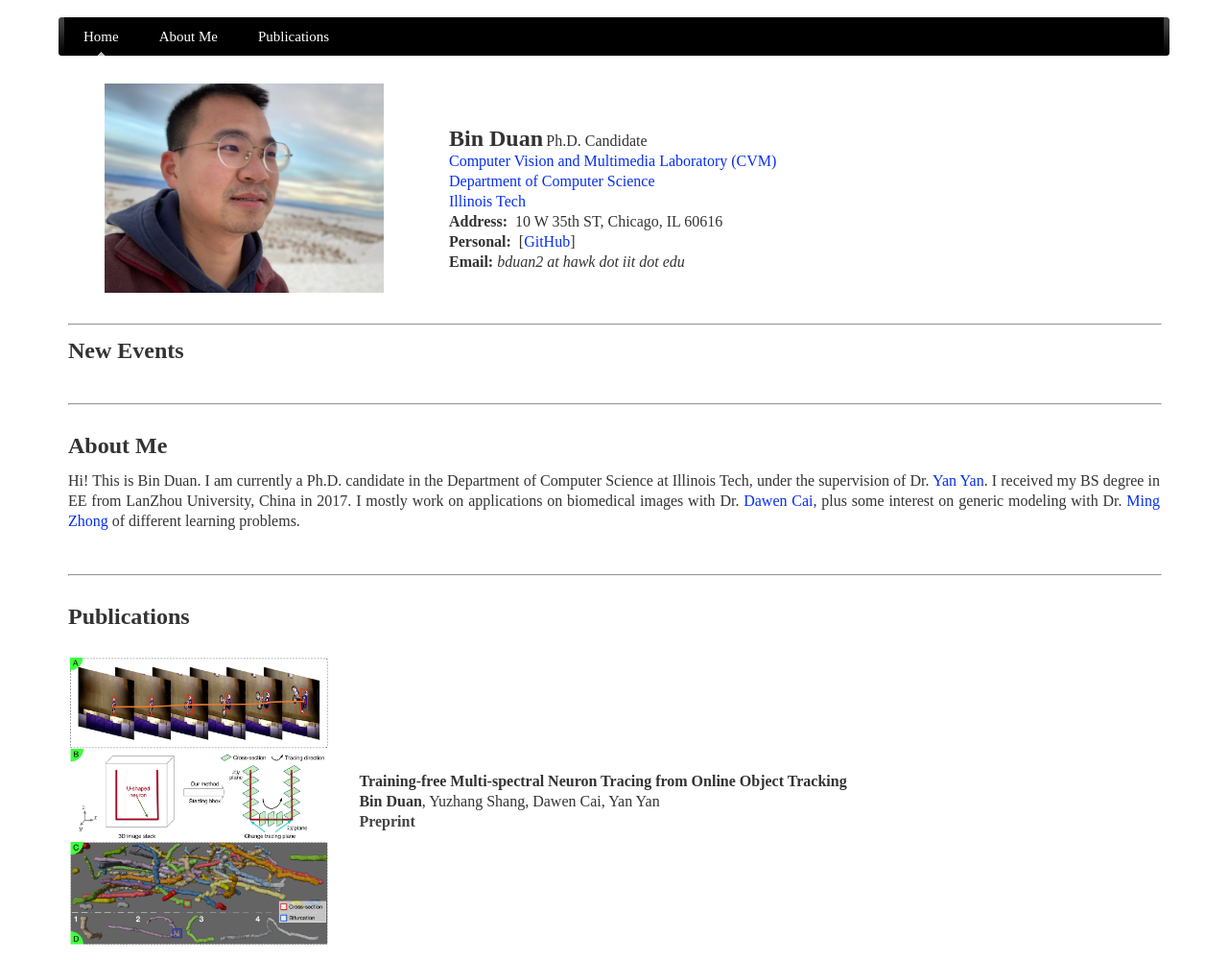
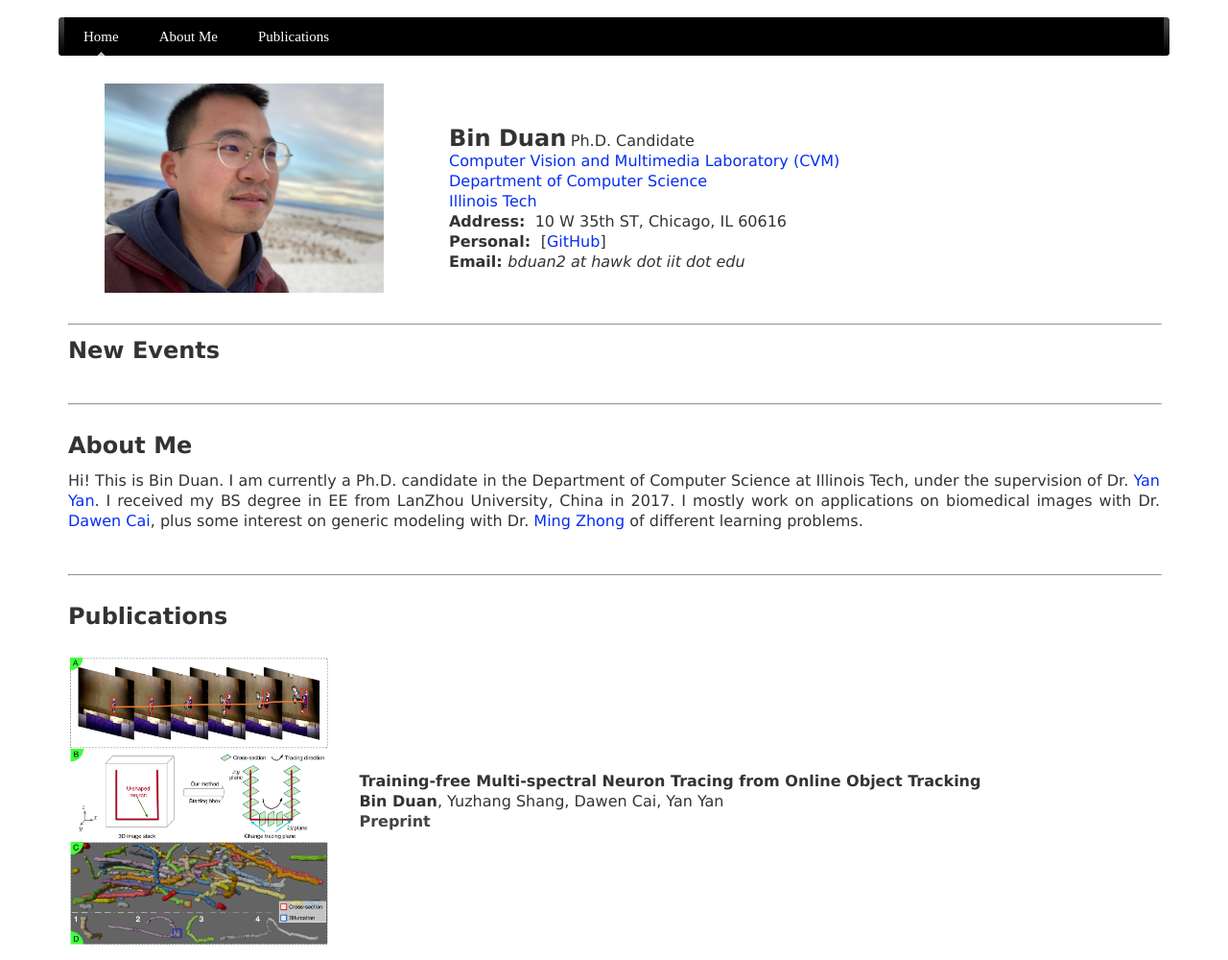
Before and after one commit to tuffr5/tuffr5.github.io, a plain HTML site: page index.html in a window 1280 px wide. Shown: the top 1000 px of the page at 96% size. Drawn offline with nearby package versions, Linux system fonts and the light colour scheme.

Commit message:
Update theme.css

```diff
--- a/css/theme.css
+++ b/css/theme.css
@@ -1,7 +1,7 @@
-.wsite-elements.wsite-not-footer:not(.wsite-header-elements) div.paragraph, .wsite-elements.wsite-not-footer:not(.wsite-header-elements) p, .wsite-elements.wsite-not-footer:not(.wsite-header-elements) .product-block .product-title, .wsite-elements.wsite-not-footer:not(.wsite-header-elements) .product-description, .wsite-elements.wsite-not-footer:not(.wsite-header-elements) .wsite-form-field label, .wsite-elements.wsite-not-footer:not(.wsite-header-elements) .wsite-form-field label, #wsite-content div.paragraph, #wsite-content p, #wsite-content .product-block .product-title, #wsite-content .product-description, #wsite-content .wsite-form-field label, #wsite-content .wsite-form-field label, .blog-sidebar div.paragraph, .blog-sidebar p, .blog-sidebar .wsite-form-field label, .blog-sidebar .wsite-form-field label {font-family:"Times New Roman" !important;}
+/* .wsite-elements.wsite-not-footer:not(.wsite-header-elements) div.paragraph, .wsite-elements.wsite-not-footer:not(.wsite-header-elements) p, .wsite-elements.wsite-not-footer:not(.wsite-header-elements) .product-block .product-title, .wsite-elements.wsite-not-footer:not(.wsite-header-elements) .product-description, .wsite-elements.wsite-not-footer:not(.wsite-header-elements) .wsite-form-field label, .wsite-elements.wsite-not-footer:not(.wsite-header-elements) .wsite-form-field label, #wsite-content div.paragraph, #wsite-content p, #wsite-content .product-block .product-title, #wsite-content .product-description, #wsite-content .wsite-form-field label, #wsite-content .wsite-form-field label, .blog-sidebar div.paragraph, .blog-sidebar p, .blog-sidebar .wsite-form-field label, .blog-sidebar .wsite-form-field label {font-family:"Times New Roman" !important;} */
 #wsite-content div.paragraph, #wsite-content p, #wsite-content .product-block .product-title, #wsite-content .product-description, #wsite-content .wsite-form-field label, #wsite-content .wsite-form-field label, .blog-sidebar div.paragraph, .blog-sidebar p, .blog-sidebar .wsite-form-field label, .blog-sidebar .wsite-form-field label {}
 .wsite-elements.wsite-footer div.paragraph, .wsite-elements.wsite-footer p, .wsite-elements.wsite-footer .product-block .product-title, .wsite-elements.wsite-footer .product-description, .wsite-elements.wsite-footer .wsite-form-field label, .wsite-elements.wsite-footer .wsite-form-field label{}
-.wsite-elements.wsite-not-footer:not(.wsite-header-elements) h2, .wsite-elements.wsite-not-footer:not(.wsite-header-elements) .product-long .product-title, .wsite-elements.wsite-not-footer:not(.wsite-header-elements) .product-large .product-title, .wsite-elements.wsite-not-footer:not(.wsite-header-elements) .product-small .product-title, #wsite-content h2, #wsite-content .product-long .product-title, #wsite-content .product-large .product-title, #wsite-content .product-small .product-title, .blog-sidebar h2 {font-family:"Times New Roman" !important;}
+/* .wsite-elements.wsite-not-footer:not(.wsite-header-elements) h2, .wsite-elements.wsite-not-footer:not(.wsite-header-elements) .product-long .product-title, .wsite-elements.wsite-not-footer:not(.wsite-header-elements) .product-large .product-title, .wsite-elements.wsite-not-footer:not(.wsite-header-elements) .product-small .product-title, #wsite-content h2, #wsite-content .product-long .product-title, #wsite-content .product-large .product-title, #wsite-content .product-small .product-title, .blog-sidebar h2 {font-family:"Times New Roman" !important;} */
 #wsite-content h2, #wsite-content .product-long .product-title, #wsite-content .product-large .product-title, #wsite-content .product-small .product-title, .blog-sidebar h2 {}
 .wsite-elements.wsite-footer h2, .wsite-elements.wsite-footer .product-long .product-title, .wsite-elements.wsite-footer .product-large .product-title, .wsite-elements.wsite-footer .product-small .product-title{}
 #wsite-title {color:#515151 !important;}
```
